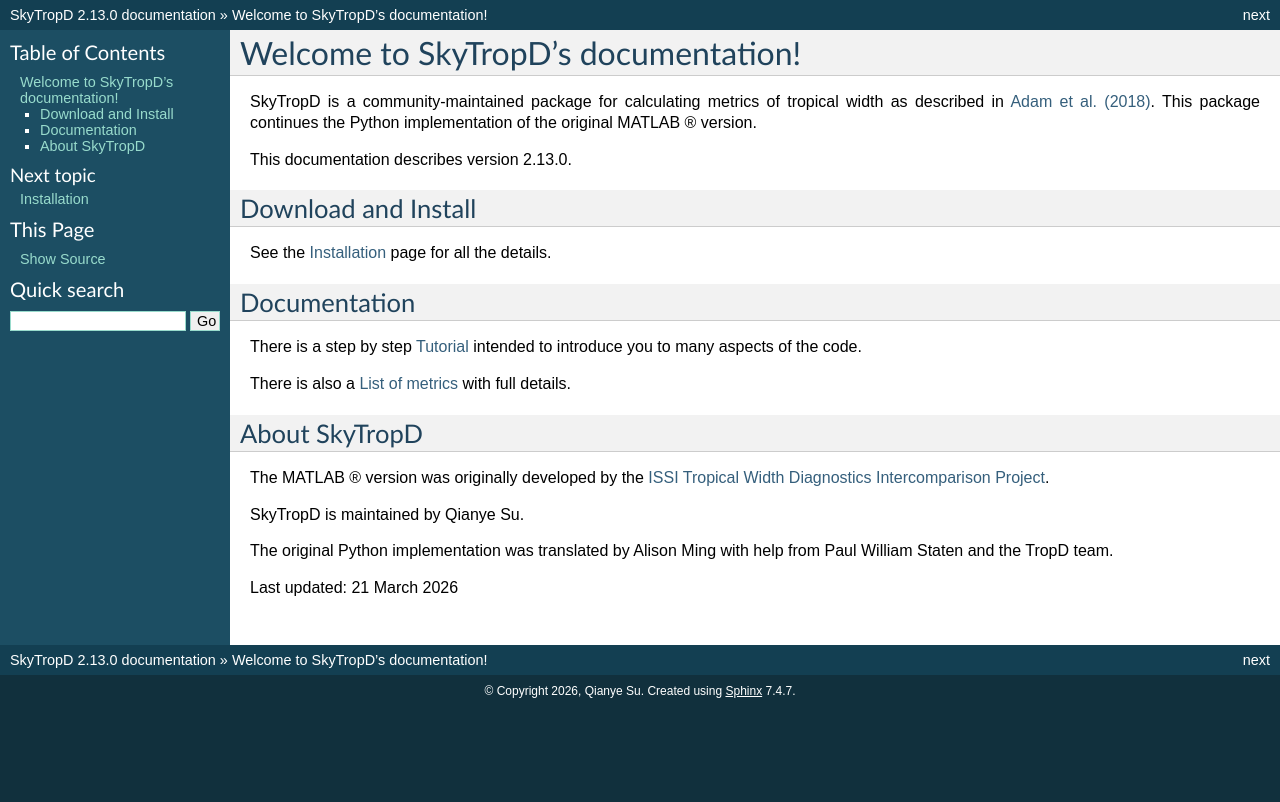
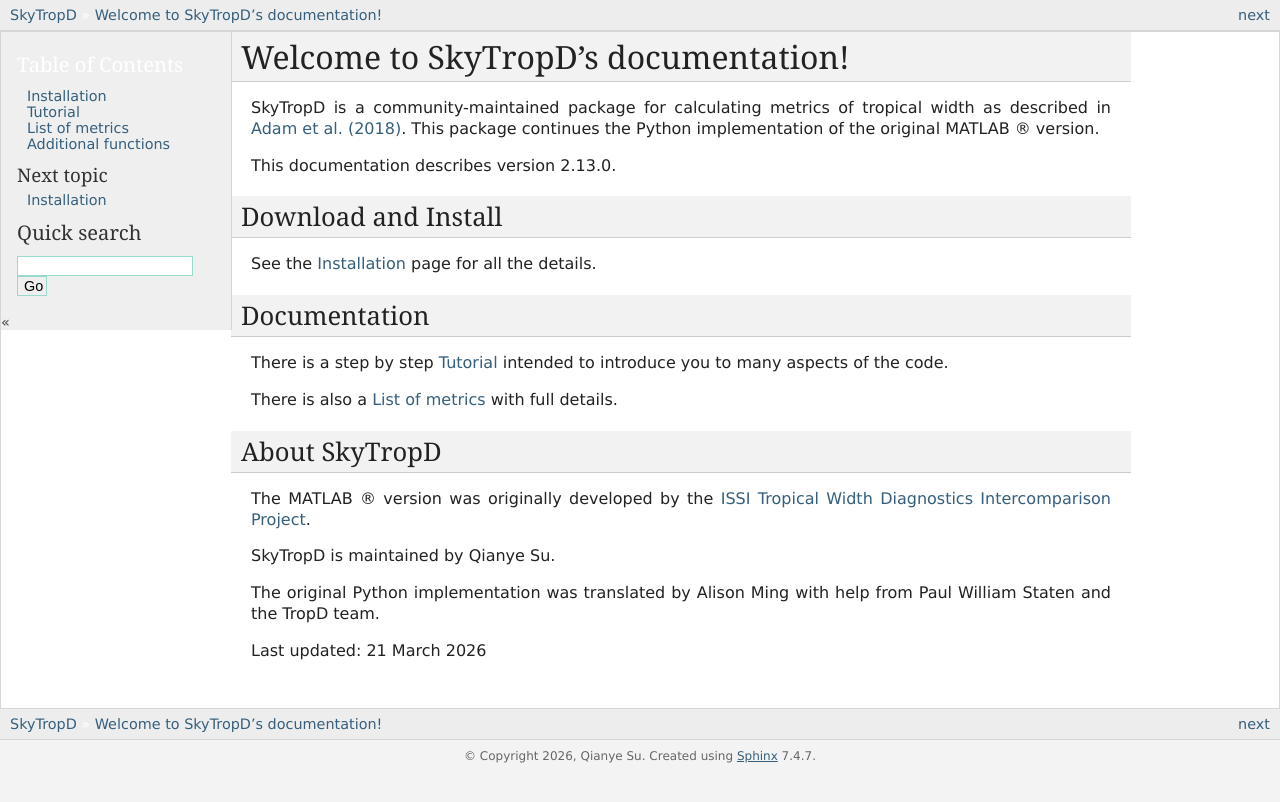
Before and after one commit to QianyeSu/Skytropd, a Sphinx documentation site: the page built from skytropd/docs/source/index.rst, in a window 1280 px wide. Shown: the top 802 px of the page. Built offline with Sphinx 7.4.7, drawn with Linux system fonts in a browser that asks for light colours.

Commit message:
ci: update Python version in documentation config and requirements, add theme overrides for improved styling

```diff
--- a/skytropd/docs/requirements.txt
+++ b/skytropd/docs/requirements.txt
@@ -1 +1,3 @@
-sphinx>=7,<9
+sphinx>=5.3,<6
+# Keep the old classic-theme rendering stack closer to the original PyTropD docs
+docutils<0.19
--- /dev/null
+++ b/skytropd/docs/source/_static/theme_overrides.css
@@ -0,0 +1,97 @@
+body {
+    background: #f3f3f3;
+    color: #222222;
+    font-family: "Lucida Grande", "Lucida Sans Unicode", Geneva, Verdana, Arial, sans-serif;
+}
+
+div.document {
+    background: #ffffff;
+    border: 1px solid #d6d6d6;
+    box-shadow: none;
+}
+
+div.related {
+    background: #ededed;
+    border-bottom: 1px solid #d6d6d6;
+}
+
+div.related a {
+    color: #355f7c;
+}
+
+div.bodywrapper {
+    margin: 0 0 0 230px;
+}
+
+div.body {
+    max-width: 860px;
+    color: #222222;
+}
+
+div.body h1,
+div.body h2,
+div.body h3,
+div.body h4,
+div.body h5,
+div.body h6 {
+    color: #222222;
+    font-family: Georgia, "Times New Roman", Times, serif;
+}
+
+div.sphinxsidebar {
+    width: 230px;
+    background: #efefef;
+    border-right: 1px solid #d6d6d6;
+    color: #444444;
+}
+
+div.sphinxsidebar h3,
+div.sphinxsidebar h4 {
+    color: #333333;
+    font-family: Georgia, "Times New Roman", Times, serif;
+}
+
+div.sphinxsidebar a {
+    color: #355f7c;
+}
+
+div.sphinxsidebarwrapper {
+    padding: 18px 16px;
+}
+
+div.footer {
+    color: #666666;
+}
+
+div.footer a {
+    color: #355f7c;
+}
+
+pre,
+div.highlight {
+    background: #f7f7f7;
+    border: 1px solid #d9d9d9;
+}
+
+code,
+tt {
+    background: #fafafa;
+    border: 1px solid #e3e3e3;
+    padding: 0 0.2em;
+}
+
+a {
+    color: #355f7c;
+}
+
+@media screen and (max-width: 900px) {
+    div.bodywrapper {
+        margin-left: 0;
+    }
+
+    div.sphinxsidebar {
+        width: auto;
+        border-right: 0;
+        border-bottom: 1px solid #d6d6d6;
+    }
+}
--- a/skytropd/docs/source/conf.py
+++ b/skytropd/docs/source/conf.py
@@ -136,17 +136,24 @@
 # Theme options are theme-specific and customize the look and feel of a theme
 # further.  For a list of options available for each theme, see the
 # documentation.
-#html_theme_options = {}
+html_theme_options = {
+    'rightsidebar': 'false',
+    'stickysidebar': 'false',
+    'collapsiblesidebar': 'true',
+    'body_min_width': '760px',
+    'body_max_width': '960px',
+    'sidebarwidth': '230px',
+}
 
 # Add any paths that contain custom themes here, relative to this directory.
 #html_theme_path = []
 
 # The name for this set of Sphinx documents.  If None, it defaults to
 # "<project> v<release> documentation".
-#html_title = None
+html_title = 'SkyTropD Documentation'
 
 # A shorter title for the navigation bar.  Default is the same as html_title.
-#html_short_title = None
+html_short_title = 'SkyTropD'
 
 # The name of an image file (relative to this directory) to place at the top
 # of the sidebar.
@@ -161,6 +168,8 @@
 # relative to this directory. They are copied after the builtin static files,
 # so a file named "default.css" will overwrite the builtin "default.css".
 html_static_path = ['_static']
+html_css_files = ['theme_overrides.css']
+html_sidebars = {'**': ['globaltoc.html', 'relations.html', 'searchbox.html']}
 
 # Add any extra paths that contain custom files (such as robots.txt or
 # .htaccess) here, relative to this directory. These files are copied
```
Also changed, not shown: .readthedocs.yaml.
